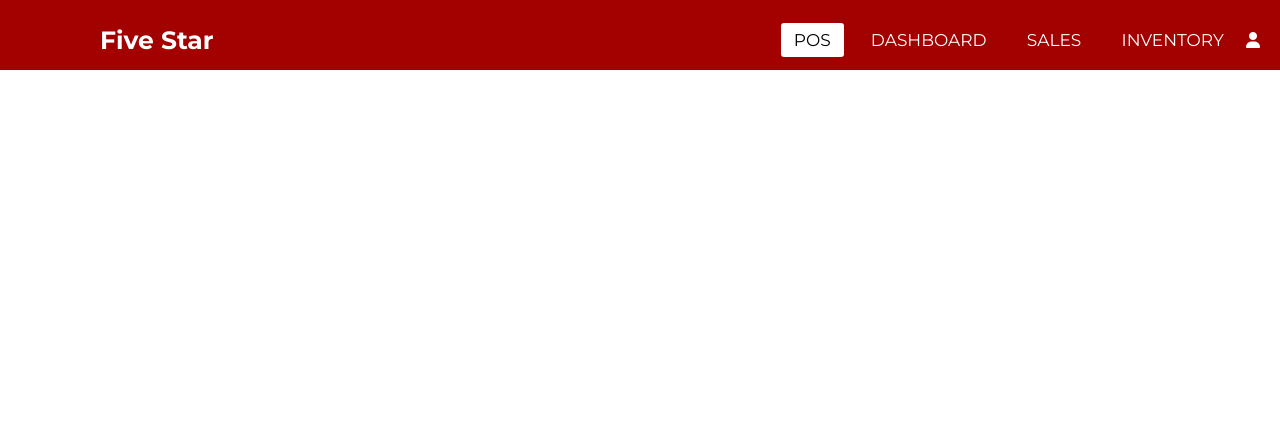
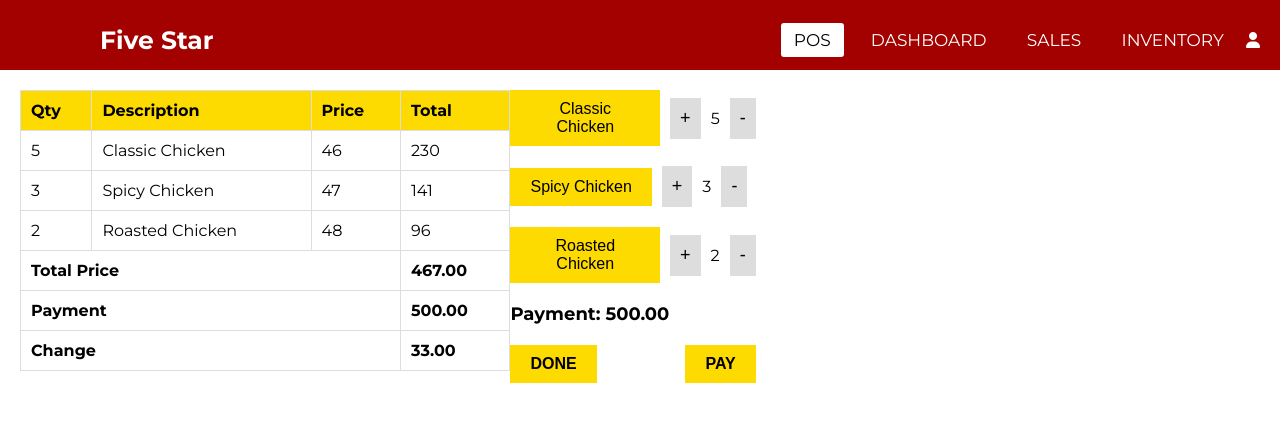
Before and after one commit to RyzenMagsino/finals, a plain HTML site: page Frontend/html/POS.html in a window 1280 px wide. Drawn offline with Linux system fonts and the light colour scheme.

Commit message:
Add files via upload

```diff
--- a/Frontend/css/login.css
+++ b/Frontend/css/login.css
@@ -13,6 +13,7 @@ body {
     justify-content: center;
     display: flex;
     align-items: center;
+    background-color: #920000;
 
 }
 
@@ -40,12 +41,14 @@ body {
 
 .login-box {
     background-color: #a30000;
-    border-radius: 10px;
-    padding: 40px 20px;
-    width: 300px;
+    border-radius: 20px;
+    padding: 100px 60px;
+    width: 500px;
     text-align: center;
     color: #ffd700;
     box-shadow: 0 0 20px rgba(0, 0, 0, 0.1);
+    border: 1px solid black;
+    box-shadow: 0 2px 5px #000000;
 }
 
 .login-box h2 {
@@ -57,6 +60,8 @@ body {
 
 .input-box {
     margin-bottom: 20px;
+    border: 1px solid #000000;
+    border-radius: 5px;
 }
 
 .input-box input {
--- a/Frontend/css/pos.css
+++ b/Frontend/css/pos.css
@@ -124,3 +124,132 @@ section {
   background-size: cover;
   height: calc(100vh - 80px);
 }
+ /* sa pos to*/
+
+ .container {
+  width: 100%;
+  max-width: 1200px;
+  padding: 20px;
+}
+
+.pos-container {
+  width: 100%;
+  margin: 0 auto;
+  border: 1px solid #ddd;
+  background-color: white;
+  border-radius: 8px;
+  box-shadow: 0px 0px 10px rgba(0, 0, 0, 0.1);
+}
+
+.header {
+  display: flex;
+  justify-content: space-between;
+  align-items: center;
+  background-color: #fdda00;
+  padding: 10px;
+  border-bottom: 2px solid red;
+  border-radius: 8px 8px 0 0;
+}
+
+.header h1 {
+  margin: 0;
+  font-size: 24px;
+}
+
+.header nav {
+  display: flex;
+  gap: 20px;
+}
+
+.header nav a {
+  text-decoration: none;
+  color: black;
+  font-weight: bold;
+}
+
+.logout {
+  background-color: red;
+  color: white;
+  padding: 5px 10px;
+  border: none;
+  cursor: pointer;
+}
+
+.pos-content {
+  display: flex;
+  justify-content: space-between;
+  padding: 20px;
+}
+
+.order-details {
+  flex: 2;
+}
+
+.order-table {
+  width: 100%;
+  border-collapse: collapse;
+}
+
+.order-table th, .order-table td {
+  border: 1px solid #ddd;
+  padding: 10px;
+  text-align: left;
+}
+
+.order-table thead {
+  background-color: #fdda00;
+  color: black;
+}
+
+.order-table tfoot {
+  font-weight: bold;
+}
+
+.item-selection {
+  flex: 1;
+  display: flex;
+  flex-direction: column;
+  gap: 20px;
+}
+
+.item {
+  display: flex;
+  align-items: center;
+  gap: 10px;
+}
+
+.btn {
+  background-color: #fdda00;
+  border: none;
+  padding: 10px 20px;
+  font-size: 16px;
+  cursor: pointer;
+}
+
+.quantity-btn {
+  padding: 10px;
+  background-color: #ddd;
+  border: none;
+  cursor: pointer;
+  font-size: 18px;
+}
+
+.payment {
+  font-size: 18px;
+  font-weight: bold;
+}
+
+.actions {
+  display: flex;
+  justify-content: space-between;
+  gap: 10px;
+}
+
+.action-btn {
+  background-color: #fdda00;
+  padding: 10px 20px;
+  border: none;
+  cursor: pointer;
+  font-size: 16px;
+  font-weight: bold;
+}
--- a/Frontend/html/POS.html
+++ b/Frontend/html/POS.html
@@ -32,6 +32,83 @@
 
     </ul>
   </nav>
+  <div class="pos-content">
+    <div class="order-details">
+        <table class="order-table">
+            <thead>
+                <tr>
+                    <th>Qty</th>
+                    <th>Description</th>
+                    <th>Price</th>
+                    <th>Total</th>
+                </tr>
+            </thead>
+            <tbody>
+                <tr>
+                    <td>5</td>
+                    <td>Classic Chicken</td>
+                    <td>46</td>
+                    <td>230</td>
+                </tr>
+                <tr>
+                    <td>3</td>
+                    <td>Spicy Chicken</td>
+                    <td>47</td>
+                    <td>141</td>
+                </tr>
+                <tr>
+                    <td>2</td>
+                    <td>Roasted Chicken</td>
+                    <td>48</td>
+                    <td>96</td>
+                </tr>
+            </tbody>
+            <tfoot>
+                <tr>
+                    <td colspan="3">Total Price</td>
+                    <td>467.00</td>
+                </tr>
+                <tr>
+                    <td colspan="3">Payment</td>
+                    <td>500.00</td>
+                </tr>
+                <tr>
+                    <td colspan="3">Change</td>
+                    <td>33.00</td>
+                </tr>
+            </tfoot>
+        </table>
+    </div>
+
+    <div class="item-selection">
+        <div class="item">
+            <button class="btn">Classic Chicken</button>
+            <button class="quantity-btn">+</button>
+            <span>5</span>
+            <button class="quantity-btn">-</button>
+        </div>
+        <div class="item">
+            <button class="btn">Spicy Chicken</button>
+            <button class="quantity-btn">+</button>
+            <span>3</span>
+            <button class="quantity-btn">-</button>
+        </div>
+        <div class="item">
+            <button class="btn">Roasted Chicken</button>
+            <button class="quantity-btn">+</button>
+            <span>2</span>
+            <button class="quantity-btn">-</button>
+        </div>
+        <div class="payment">
+            <span>Payment: 500.00</span>
+        </div>
+        <div class="actions">
+            <button class="action-btn">DONE</button>
+            <button class="action-btn">PAY</button>
+        </div>
+    </div>
+</div>
+</div>
 
   <!-- Section for image -->
   <section></section>
--- /dev/null
+++ b/Frontend/trys.css
@@ -0,0 +1,142 @@
+* {
+    margin: 0;
+    padding: 0;
+    box-sizing: border-box;
+    font-family: Arial, sans-serif;
+}
+
+body {
+    background-color: #f7f7f7;
+    display: flex;
+    justify-content: center;
+    align-items: center;
+    height: 100vh;
+}
+
+.container {
+    width: 100%;
+    max-width: 1200px;
+    padding: 20px;
+}
+
+.pos-container {
+    width: 100%;
+    margin: 0 auto;
+    border: 1px solid #ddd;
+    background-color: white;
+    border-radius: 8px;
+    box-shadow: 0px 0px 10px rgba(0, 0, 0, 0.1);
+}
+
+.header {
+    display: flex;
+    justify-content: space-between;
+    align-items: center;
+    background-color: #fdda00;
+    padding: 10px;
+    border-bottom: 2px solid red;
+    border-radius: 8px 8px 0 0;
+}
+
+.header h1 {
+    margin: 0;
+    font-size: 24px;
+}
+
+.header nav {
+    display: flex;
+    gap: 20px;
+}
+
+.header nav a {
+    text-decoration: none;
+    color: black;
+    font-weight: bold;
+}
+
+.logout {
+    background-color: red;
+    color: white;
+    padding: 5px 10px;
+    border: none;
+    cursor: pointer;
+}
+
+.pos-content {
+    display: flex;
+    justify-content: space-between;
+    padding: 20px;
+}
+
+.order-details {
+    flex: 2;
+}
+
+.order-table {
+    width: 100%;
+    border-collapse: collapse;
+}
+
+.order-table th, .order-table td {
+    border: 1px solid #ddd;
+    padding: 10px;
+    text-align: left;
+}
+
+.order-table thead {
+    background-color: #fdda00;
+    color: black;
+}
+
+.order-table tfoot {
+    font-weight: bold;
+}
+
+.item-selection {
+    flex: 1;
+    display: flex;
+    flex-direction: column;
+    gap: 20px;
+}
+
+.item {
+    display: flex;
+    align-items: center;
+    gap: 10px;
+}
+
+.btn {
+    background-color: #fdda00;
+    border: none;
+    padding: 10px 20px;
+    font-size: 16px;
+    cursor: pointer;
+}
+
+.quantity-btn {
+    padding: 10px;
+    background-color: #ddd;
+    border: none;
+    cursor: pointer;
+    font-size: 18px;
+}
+
+.payment {
+    font-size: 18px;
+    font-weight: bold;
+}
+
+.actions {
+    display: flex;
+    justify-content: space-between;
+    gap: 10px;
+}
+
+.action-btn {
+    background-color: #fdda00;
+    padding: 10px 20px;
+    border: none;
+    cursor: pointer;
+    font-size: 16px;
+    font-weight: bold;
+}
```
Also changed, not shown: Frontend/html/login.html (+2 -0 lines), Frontend/trynb.html (added, +102 -0 lines).
